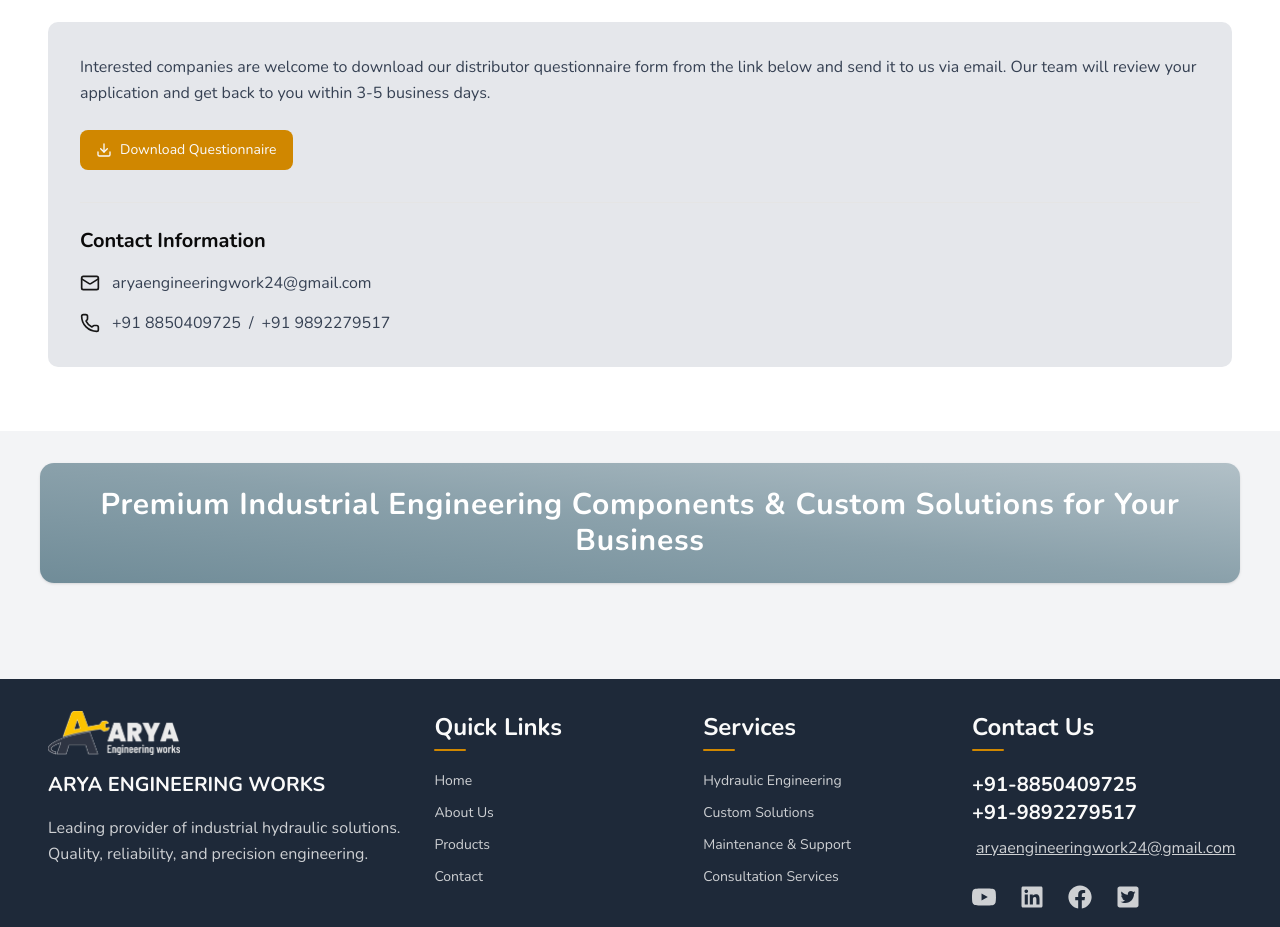
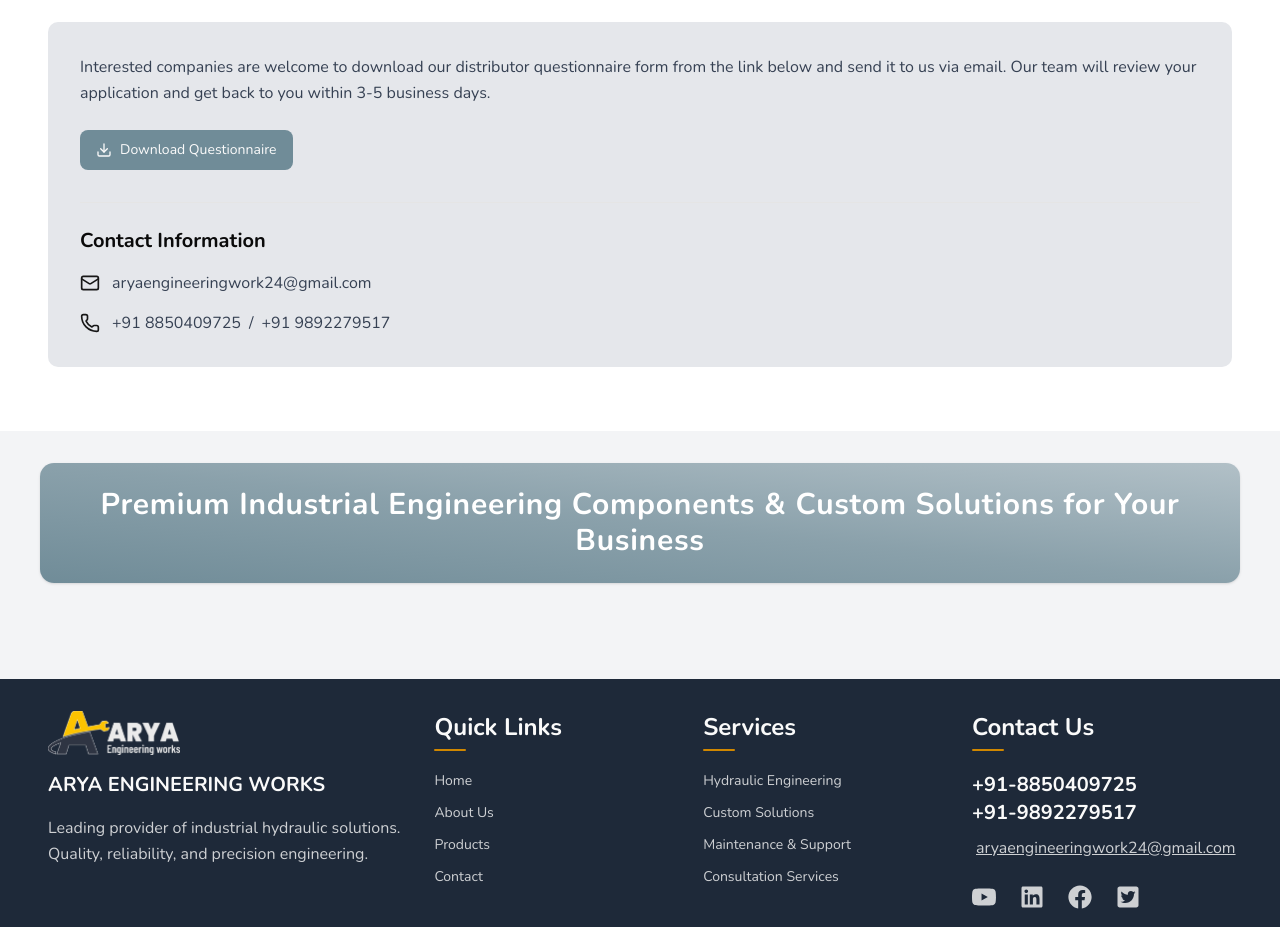
Before and after one commit to aryatrivedi22/aryaew, a Next.js app: page /distributors in a window 1280 px wide. Shown: the part 1020-1947 px from the top of the page. Built offline with nearby package versions, Linux system fonts and the light colour scheme.

Commit message:
chore: link update of questionnaire button

```diff
--- a/app/distributors/page.jsx
+++ b/app/distributors/page.jsx
@@ -1,3 +1,4 @@
+import Link from "next/link";
 import { Button } from "@/components/ui/button";
 import { Mail, Phone, Download } from "lucide-react";
 import CTASection from "@/components/home/cta";
@@ -124,13 +125,18 @@
 
               {/* Download BUTTON */}
               <div className="flex flex-col sm:flex-row gap-4 mb-8">
-                <Button
-                  className="gap-2 bg-yellow-600 hover:bg-yellow-700"
-                  size="lg"
+                <Link
+                  href="https://docs.google.com/document/d/1gOskHaRVaRfQynK4cdGRIOMd3TYs0SzR/edit?usp=drive_link&ouid=114103550146510230680&rtpof=true&sd=true"
+                  target="_blank"
                 >
-                  <Download className="w-5 h-5" />
-                  Download Questionnaire
-                </Button>
+                  <Button
+                    className="gap-2 bg-[#708c98] hover:bg-[#708c98] cursor-pointer"
+                    size="lg"
+                  >
+                    <Download className="w-5 h-5" />
+                    Download Questionnaire
+                  </Button>
+                </Link>
               </div>
 
               <div className="space-y-4 border-t border-border pt-6">
```
